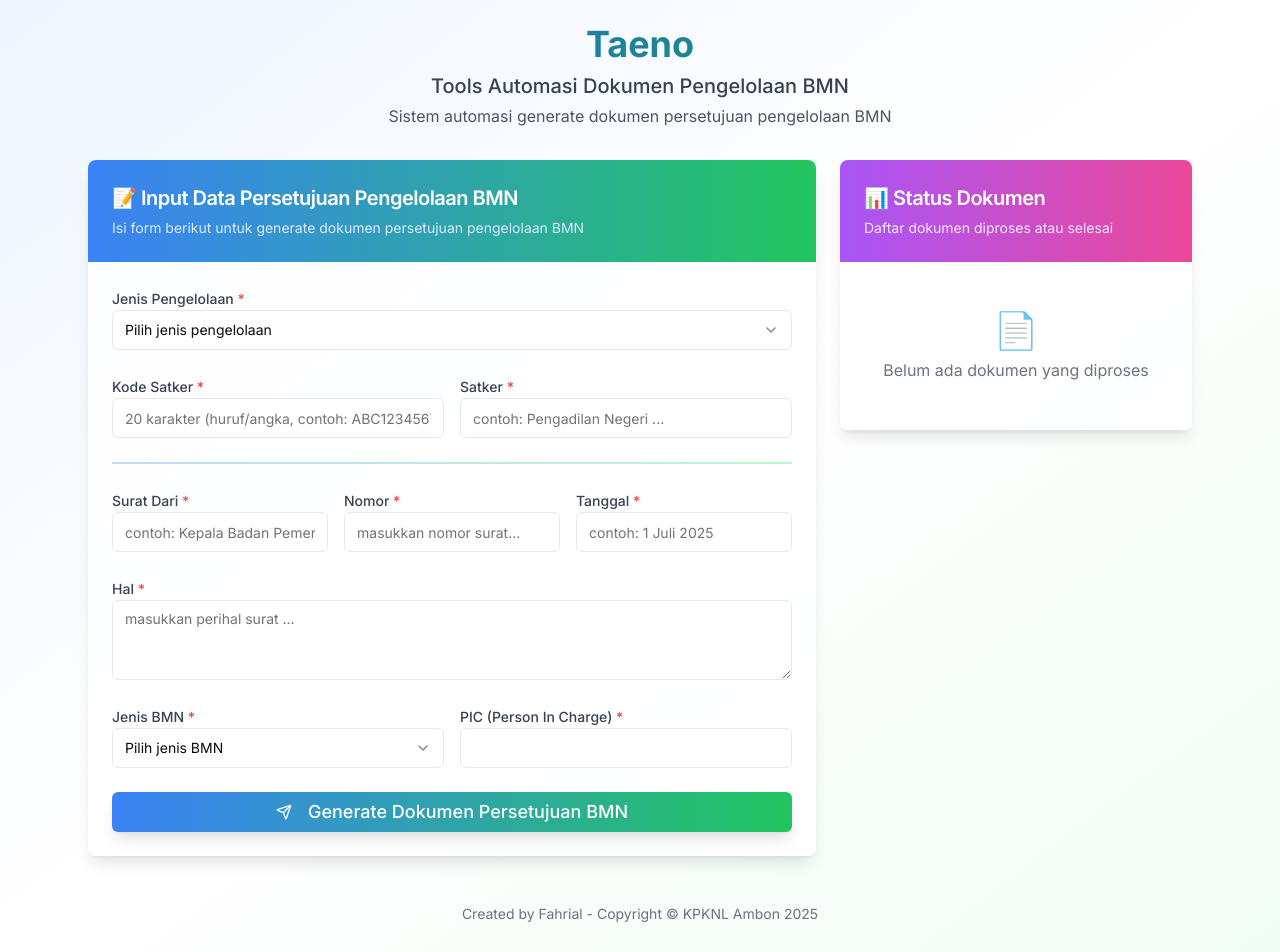
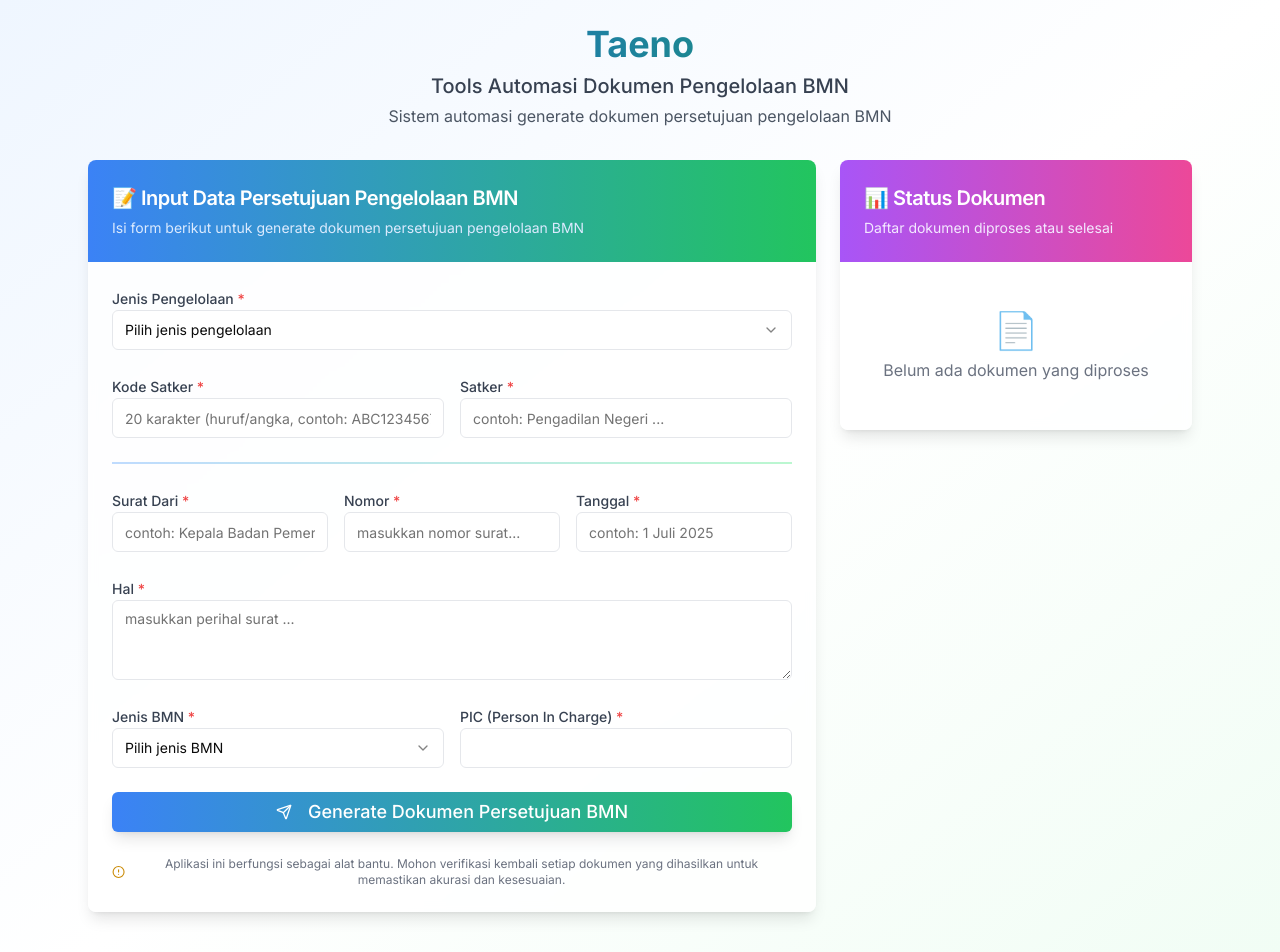
Before and after one commit to fahrialnusantara/webhook-pengelolaan, a Next.js app: page / in a window 1280 px wide. Shown: the top 952 px of the page. Built offline with nearby package versions, Linux system fonts and the light colour scheme.

Commit message:
Update page.tsx

```diff
--- a/app/page.tsx
+++ b/app/page.tsx
@@ -540,6 +540,10 @@ export default function BMNTools() {
                       </>
                     )}
                   </Button>
+                  <div className="mt-3 text-center text-xs text-gray-500 flex items-center justify-center">
+                    <AlertCircle className="w-4 h-4 mr-1.5 text-yellow-600" />
+                    <span>Aplikasi ini berfungsi sebagai alat bantu. Mohon verifikasi kembali setiap dokumen yang dihasilkan untuk memastikan akurasi dan kesesuaian.</span>
+                  </div>
                 </form>
               </CardContent>
             </Card>
```
